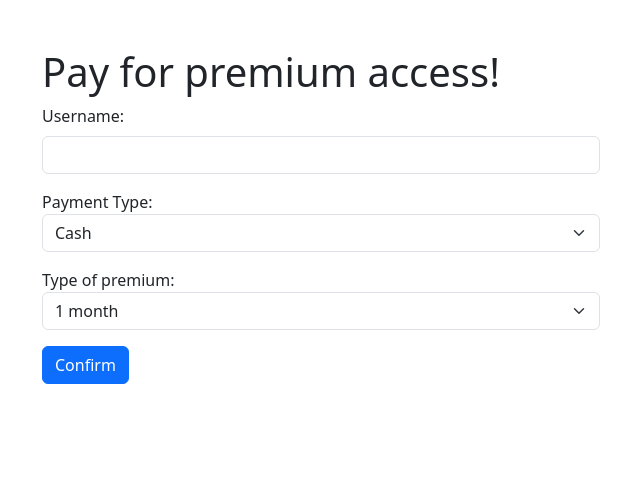
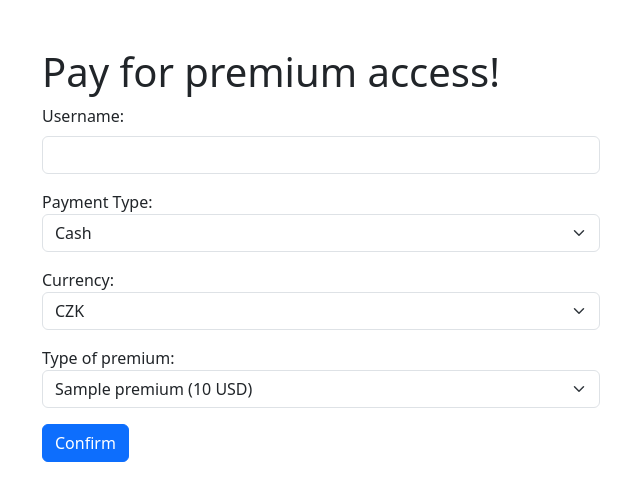
Before and after one commit to DanielADK/tul-stin, a PHP site: template src/View/pay.twig in a window 1280 px wide. Shown: the part 56-557 px from the top of the page, without its empty margins (40-680 px from the left). Run offline with PHP 8.4, Linux system fonts and the light colour scheme; the template is opened without the code that fills it: most values are stand-ins (such as "Sample title", 1, 10 or a date in 2020); some libraries are stand-ins or nearby versions.

Commit message:
premium list from db
Signed-off-by: Daniel Adámek <daniel.adamek123@icloud.com>

```diff
--- a/src/View/pay.twig
+++ b/src/View/pay.twig
@@ -36,12 +36,20 @@
                 </div>
             </div>
             <div class="mb-3">
-                <label for="premium-option">Type of premium:</label>
-                <select class="form-select" id="premium-option" name="premium-option" required>
-                    <option value="1">1 month</option>
-                    <option value="3">3 months</option>
-                    <option value="6">6 months</option>
-                    <option value="12">12 months</option>
+                <label for="currency">Currency:</label>
+                <select class="form-select" id="currency" name="currency" required>
+                    <option value="czk">CZK</option>
+                    <option value="eur">EUR</option>
+                </select>
+            </div>
+            <div class="mb-3">
+                <label for="premiumOption">Type of premium:</label>
+                <select class="form-select" id="premiumOption" name="premiumOption" required>
+                    {% for premium in premiumList %}
+                        <option value="{{ premium.id }}">{{ premium.name }}
+                            ({{ premium.price }} {{ premium.currencyString }})
+                        </option>
+                    {% endfor %}
                 </select>
             </div>
             <button type="submit" class="btn btn-primary">Confirm</button>
@@ -56,7 +64,8 @@
             const cardNumber = document.getElementById('cardNumber').value;
             const cardExpiration = document.getElementById('cardExpiration').value;
             const cardCode = document.getElementById('cardCode').value;
-            const premiumOption = document.getElementById('premium-option').value;
+            const currency = document.getElementById('currency').value;
+            const premiumOption = document.getElementById('premiumOption').value;
 
             const formData = {
                 username: username,
@@ -66,6 +75,7 @@
                     cardExpiration: cardExpiration,
                     cardCode: cardCode,
                 },
+                currency: currency,
                 premiumOption: premiumOption
             };
 
@@ -76,7 +86,14 @@
                 },
                 body: JSON.stringify(formData)
             }).then(function (response) {
+                // Remove old message if exists
+                let oldMessageElement = document.getElementById('message');
+                if (oldMessageElement) {
+                    oldMessageElement.remove();
+                }
+
                 let messageElement = document.createElement('div');
+                messageElement.id = 'message'; // Add id to the message element
                 let where = document.getElementsByTagName("h1")[0];
                 if (response.status === 200) {
                     messageElement.className = 'alert alert-success';
```
Also changed, not shown: src/Controller/PayController.php (+6 -1 lines).
